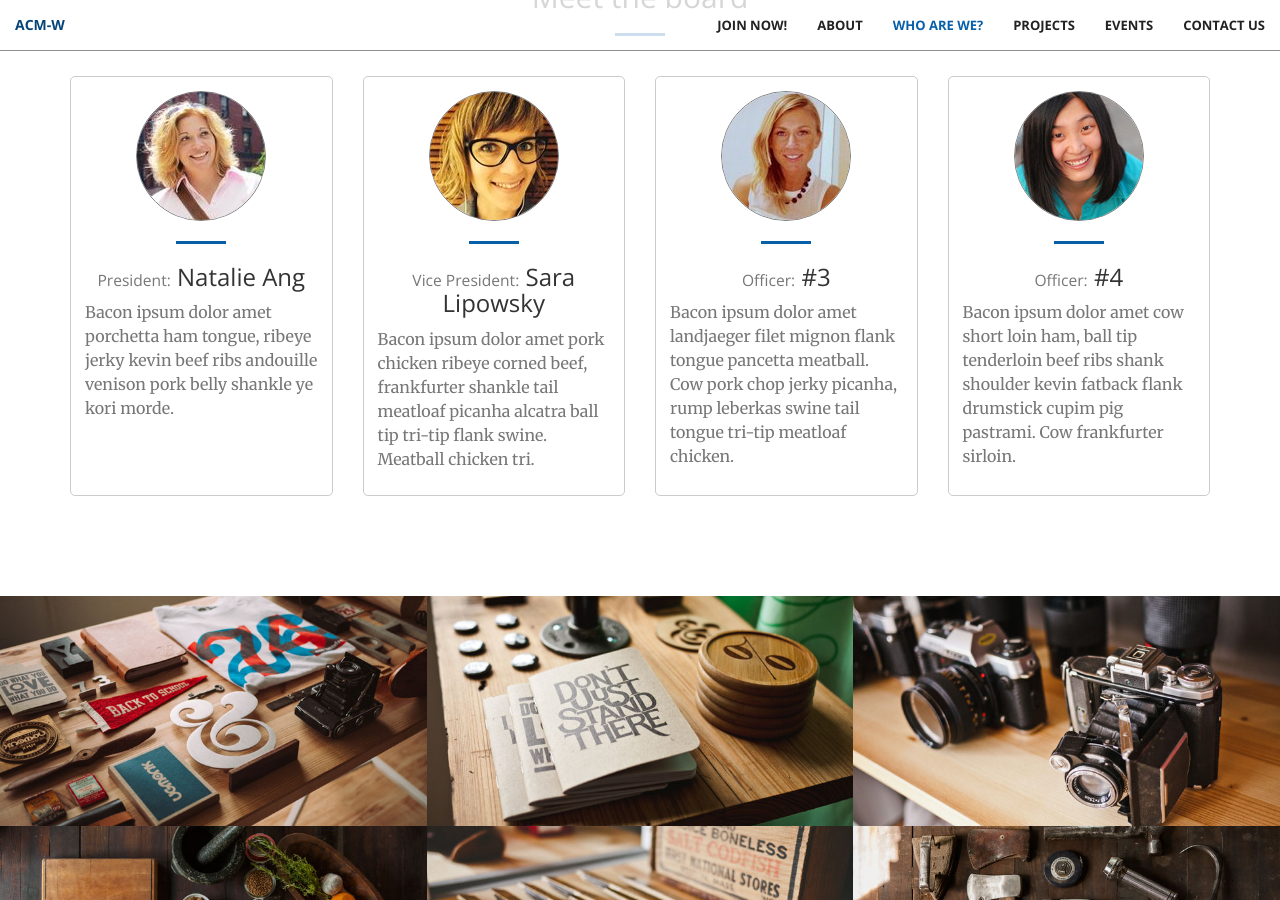
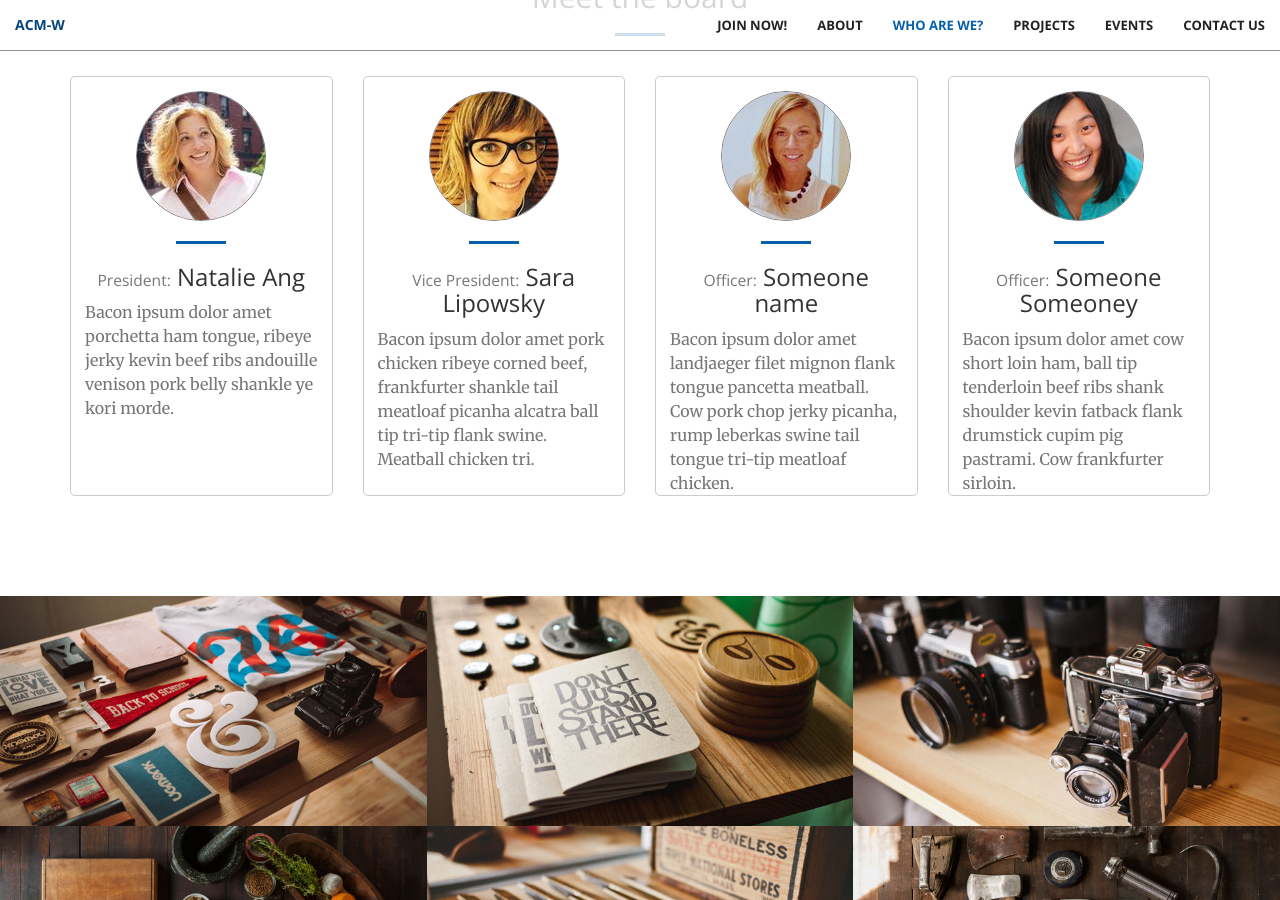
Before and after one commit to ACM-W/website, a Jekyll site: the page built from index.html, in a window 1280 px wide and 900 px high, scrolled down 1536 px. Built offline with Jekyll 4.4.1, drawn with Linux system fonts in a browser that asks for light colours.

Commit message:
Styled calendar and officers section

```diff
--- a/_includes/services.html
+++ b/_includes/services.html
@@ -29,7 +29,7 @@
                 <div class="service-box">
                     <img src="../img/faces/3.jpg" class="img-circle wow bounceIn" />
                     <hr/>
-                    <h3><span><small>Officer:</small></span> #3</h3>
+                    <h3><span><small>Officer:</small></span> Someone name</h3>
                     <p class="text-muted">Bacon ipsum dolor amet landjaeger filet mignon flank tongue pancetta meatball. Cow pork chop jerky picanha, rump leberkas swine tail tongue tri-tip meatloaf chicken.</p>
                 </div>
             </div>
@@ -37,7 +37,7 @@
                 <div class="service-box">
                     <img src="../img/faces/4.jpg" class="img-circle wow bounceIn" />
                     <hr/>
-                    <h3><span class="title"><small>Officer:</small></span> #4</h3>
+                    <h3><span class="title"><small>Officer:</small></span> Someone Someoney</h3>
                     <p class="text-muted">Bacon ipsum dolor amet cow short loin ham, ball tip tenderloin beef ribs shank shoulder kevin fatback flank drumstick cupim pig pastrami. Cow frankfurter sirloin.</p>
                 </div>
             </div>
--- a/_sass/_base.scss
+++ b/_sass/_base.scss
@@ -362,7 +362,7 @@
     -webkit-tap-highlight-color: $theme-dark;
 }
 
-//Styling Calendar//
+/*////////////////////Styling Calendar///////////////////////*/
 .noselect {
   -webkit-user-select: none;
 
--- a/js/custom.js
+++ b/js/custom.js
@@ -16,6 +16,7 @@
         if(target.events.length) {
           var daysContainer = $('#calendar').find('.days-container');
           daysContainer.toggleClass('show-events', true);
+          console.log("HEREEEEE!!!");
           $('#calendar').find('.x-button').click( function() {
             daysContainer.toggleClass('show-events', false);
           });
```
